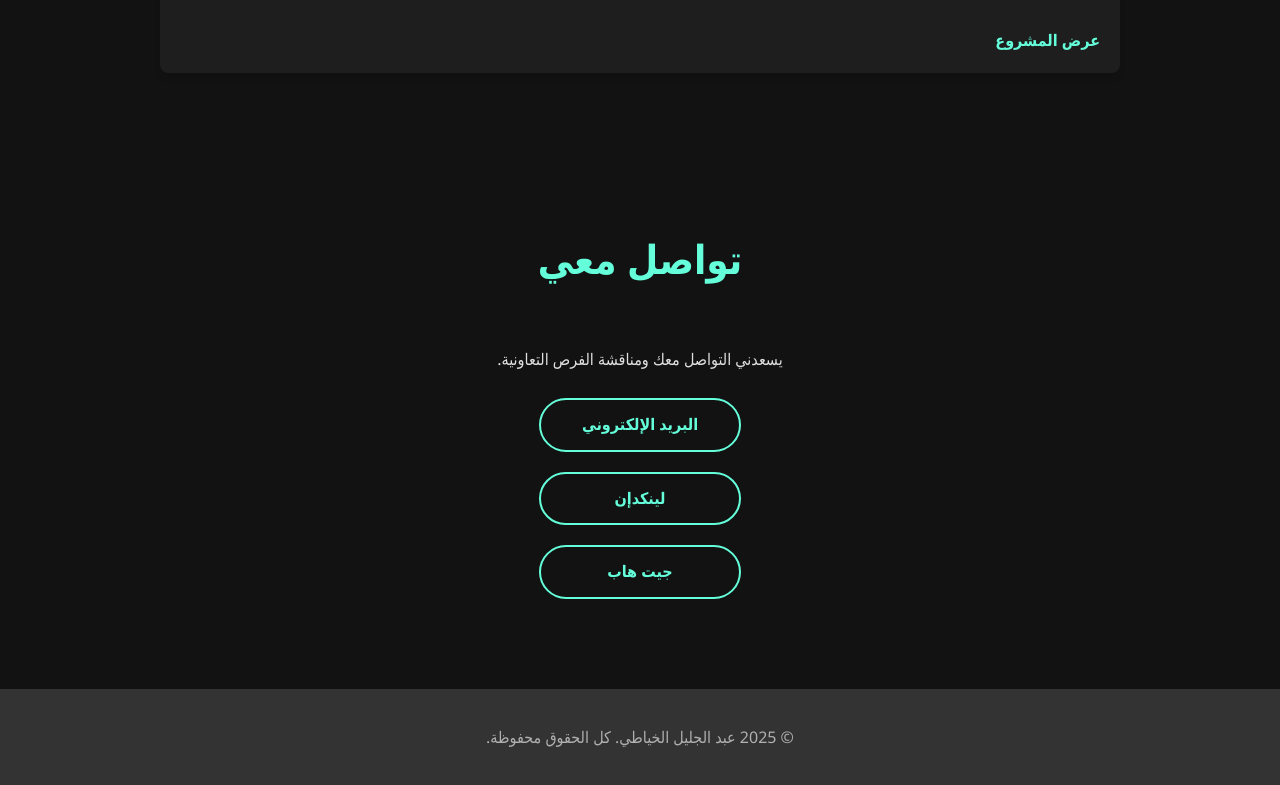
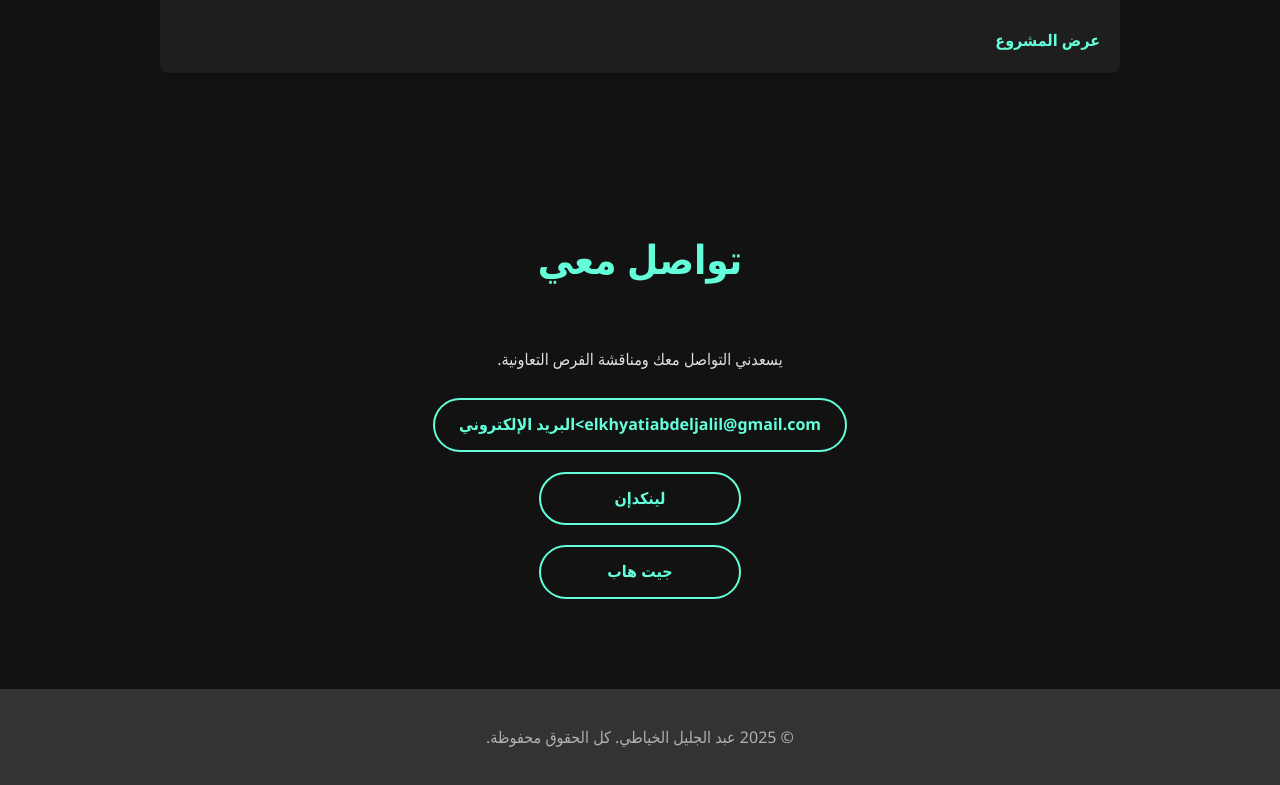
Before and after one commit to JALILOHUB/index.html, a plain HTML site: page index.html in a window 1280 px wide. Shown: the part 1640-2425 px from the top of the page. Drawn offline with Linux system fonts and the light colour scheme.

Commit message:
Update index.html

```diff
--- a/index.html
+++ b/index.html
@@ -54,7 +54,7 @@
             <h2 class="section-title">تواصل معي</h2>
             <div class="contact-info">
                 <p>يسعدني التواصل معك ومناقشة الفرص التعاونية.</p>
-                <a href="mailto:elkhyatiabdeljalil@gmail.com" class="contact-button">البريد الإلكتروني</a>
+                <a href="#" class="contact-button">elkhyatiabdeljalil@gmail.com>البريد الإلكتروني</a>
                 <a href="https://www.linkedin.com/in/abdeljalil-el-khyati/" target="_blank" class="contact-button">لينكدإن</a>
                 <a href="https://github.com/JALILOHUB" target="_blank" class="contact-button">جيت هاب</a>
             </div>
@@ -67,4 +67,5 @@
 
     <script src="script.js"></script>
 </body>
+
 </html>
```
